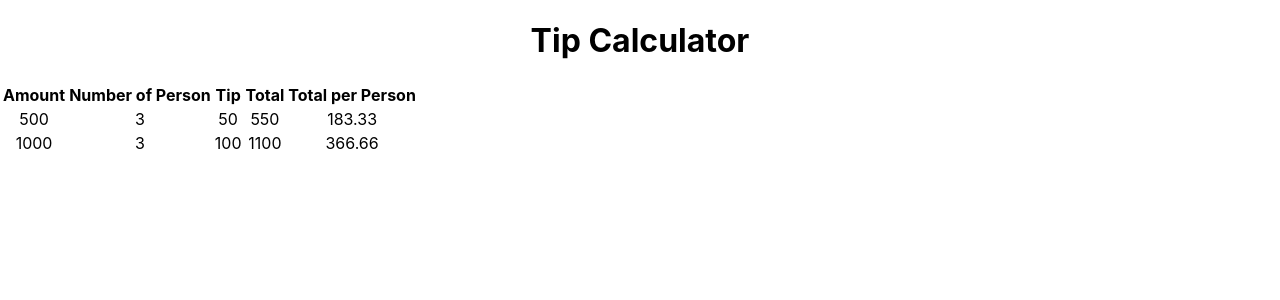
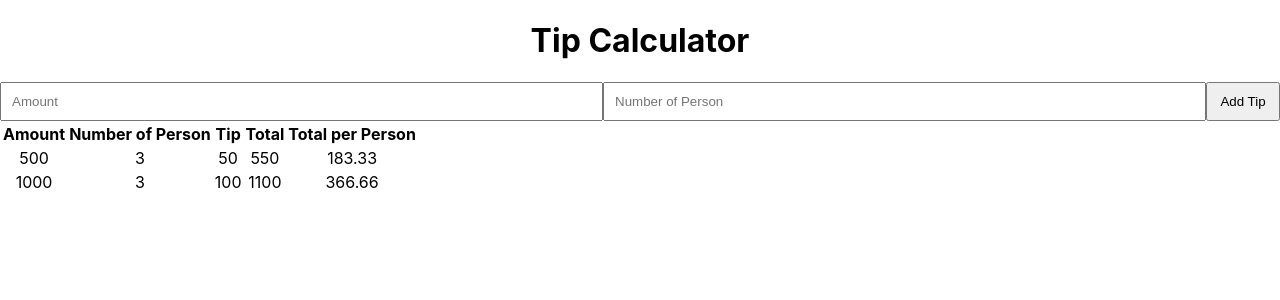
Before and after one commit to Rashik-raj/Tip-Calculator, a React (Create React App) app: page / in a window 1280 px wide. Shown: the top 300 px of the page. Built offline with nearby package versions, Linux system fonts and the light colour scheme.

Commit message:
AddTip component added

```diff
--- a/src/App.js
+++ b/src/App.js
@@ -1,5 +1,6 @@
 import React, { Component } from 'react';
 import { v4 as uuid } from 'uuid';
+import AddTips from './components/AddTip';
 import Tips from './components/Tips';
 import './App.css';
 
@@ -26,10 +27,25 @@ class App extends Component {
       ],
       len: 1,
   }
+
+  addTip = (amount, person_count) => {
+    const newTip = {
+      id: uuid(),
+      amount,
+      person_count,
+      tip: Number(amount)*10/100,
+      total: Number(amount) + (Number(amount)*10/100),
+      total_per_person: (Number(amount) + (Number(amount)*10/100)) / person_count,
+    }
+    this.setState({
+      tips: [...this.state.tips, newTip]
+    })
+  }
   render() {
     return (
       <div className="App">
         <h1>Tip Calculator</h1>
+        <AddTips addTip={this.addTip}/>
         <Tips tips={this.state.tips} len={this.state.len}/>
       </div>
     );
--- /dev/null
+++ b/src/components/AddTip.js
@@ -0,0 +1,45 @@
+import React, { Component } from 'react'
+
+class AddTip extends Component {
+    state = {
+        amount: '',
+        person_count: '',
+    }
+
+    onChange = (e) => {
+        if (isNaN(e.target.value)) {
+            this.setState({ [e.target.name]: this.state[e.target.name] });
+        } else{
+            this.setState({ [e.target.name]: e.target.value });
+        }
+    }
+
+    onSubmit = (e) => {
+        e.preventDefault();
+        if (this.state.amount === '') {
+            alert('Please Enter Amount.');
+            return false;
+        }
+        if (this.state.person_count === '') {
+            alert('Please Enter Number of Person.');
+            return false;
+        }
+        this.props.addTip(this.state.amount, this.state.person_count);
+        this.setState({
+            amount: '',
+            person_count: '',
+        })
+    }
+
+    render() {
+        return (
+            <form onSubmit={this.onSubmit} style={{ display: 'flex' }}>
+                <input type="text" name="amount" placeholder="Amount" value={this.state.amount} onChange={this.onChange} style={{ flex: '10', padding: '10px' }}/>
+                <input type="text" name="person_count" placeholder="Number of Person" value={this.state.number} onChange={this.onChange} style={{ flex: '10', padding: '10px' }}/>
+                <input type="submit" value="Add Tip" style={{ flex: '1' }}/>
+            </form>
+        )
+    }
+}
+
+export default AddTip;
```
